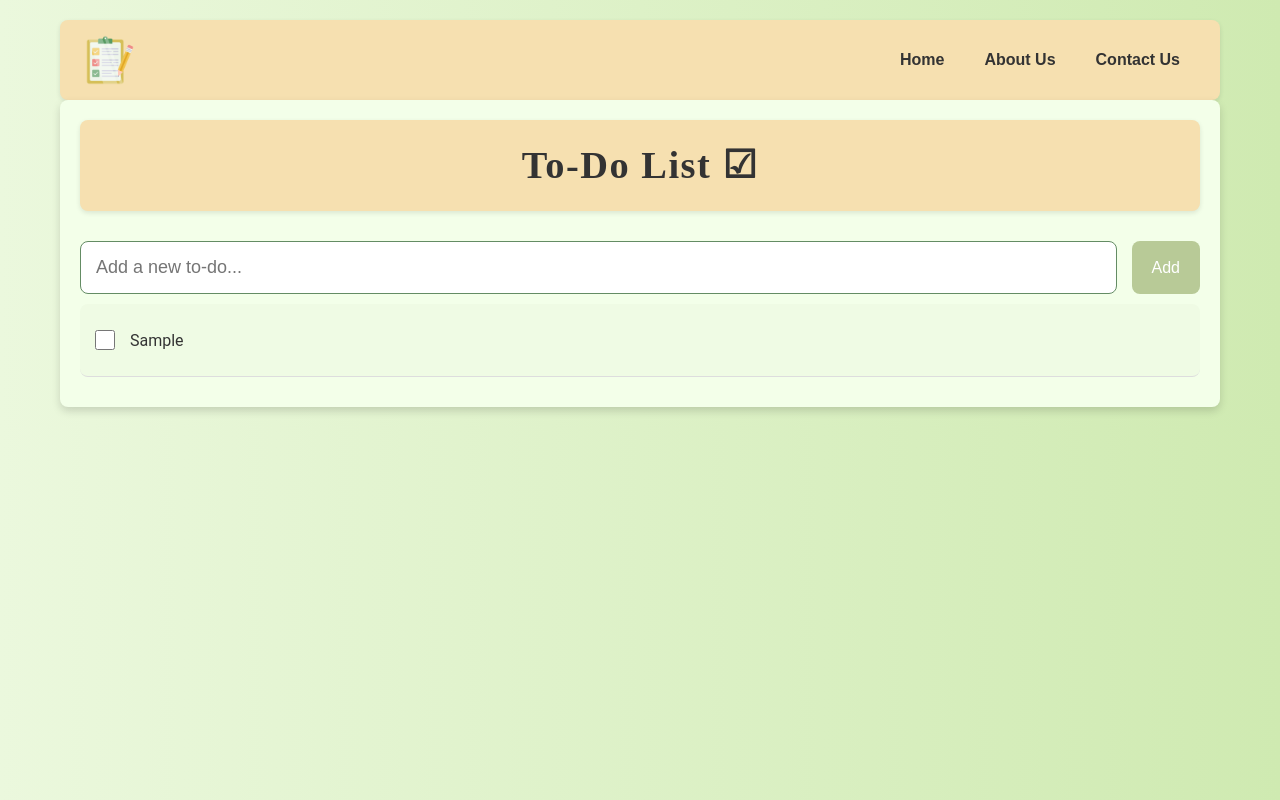
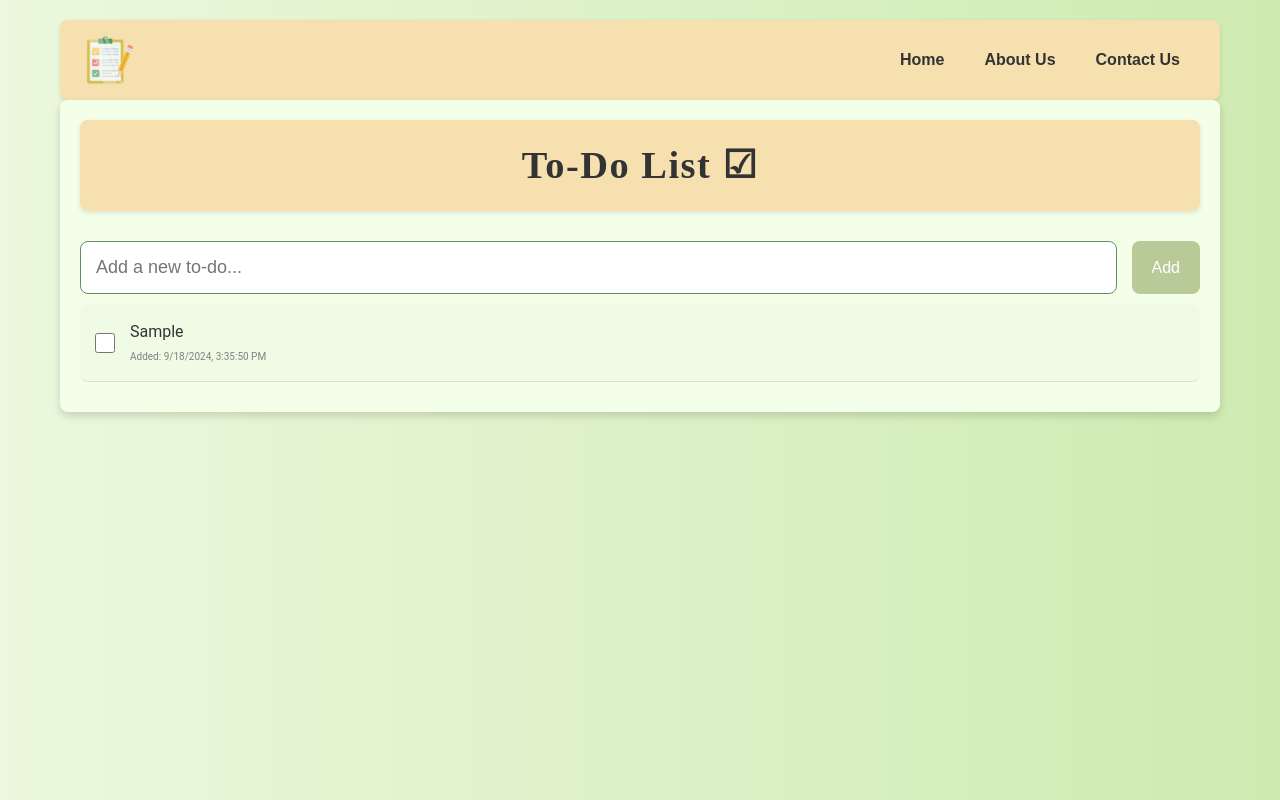
Before and after one commit to Liana986/ToDo-List, a React (Create React App) app: page / in a window 1280 px wide. Both pictures are taken after typing "Sample" into the empty fields and a click on the button "Add". Built offline with nearby package versions, Linux system fonts and the light colour scheme.

Commit message:
Date-changes

```diff
--- a/src/App.css
+++ b/src/App.css
@@ -111,6 +111,18 @@ form button:hover {
 }
 
 /* Todos */
+
+.todo-content {
+  display: flex;
+  flex-direction: column;
+}
+
+.timestamps {
+  display: block;
+  font-size: 0.75rem;
+  color: grey;
+  margin-top: 2px;
+}
 
 ul {
   list-style: none;
--- a/src/ToDoList/TodoList.js
+++ b/src/ToDoList/TodoList.js
@@ -61,7 +61,13 @@ const TodoList = () => {
                 <button className='cancel-button' onClick={handleCancelEdit}>❌ </button>
               </div>
             ) : (
+              <div className='todo-content'>
               <span className='todo-text'>{todo.text}</span>
+              <div className='timestamps'>
+                <small>Added: {todo.createdAt ? new Date(todo.createdAt).toLocaleString() : 'Invalid Date'} </small>
+                {todo.completed && todo.completedAt && ( <small>Complated: {new Date(todo.completedAt).toLocaleString()}</small>)}
+              </div>
+            </div>
             )}
             <div className='changes'>
             <button className="edit-button" onClick={() => handleEditClick(todo.id, todo.text)}
--- a/src/ToDoList/TodoSlice.js
+++ b/src/ToDoList/TodoSlice.js
@@ -1,35 +1,42 @@
 import { createSlice } from '@reduxjs/toolkit';
 
+const initialState = [];
 
 const TodoSlice = createSlice({
   name: 'todos',
-  initialState: [],
+  initialState,
   reducers: {
     addTodo: (state, action) => {
+      const now = new Date().toISOString();
       state.push({
         id: Date.now(),
         text: action.payload,
         completed: false,
+        createdAt: now,
+        completedAt: null,
       });
     },
     toggleTodo: (state, action) => {
-      const todo = state.find(todo => todo.id === action.payload);
+      const todo = state.find(t => t.id === action.payload);
       if (todo) {
         todo.completed = !todo.completed;
+        todo.completedAt = todo.completed ?
+        new Date().toISOString() : null;
       }
-    },
+      },
+
     deleteTodo: (state, action) => {
       return state.filter(todo => todo.id !== action.payload);
     },
     editTodo: (state, action) => {
       const { id, newText } = action.payload;
-      const todo = state.find(todo => todo.id === id);
-      if (todo) {
-        todo.text = newText;
+      const index = state.findIndex(todo => todo.id === id);
+      if (index !== -1) {
+        state[index].text = newText;
       }
+    }
     },
-  },
-});
+  });
 
 export const { addTodo, toggleTodo, deleteTodo, editTodo } = TodoSlice.actions;
 export default TodoSlice.reducer;
```
